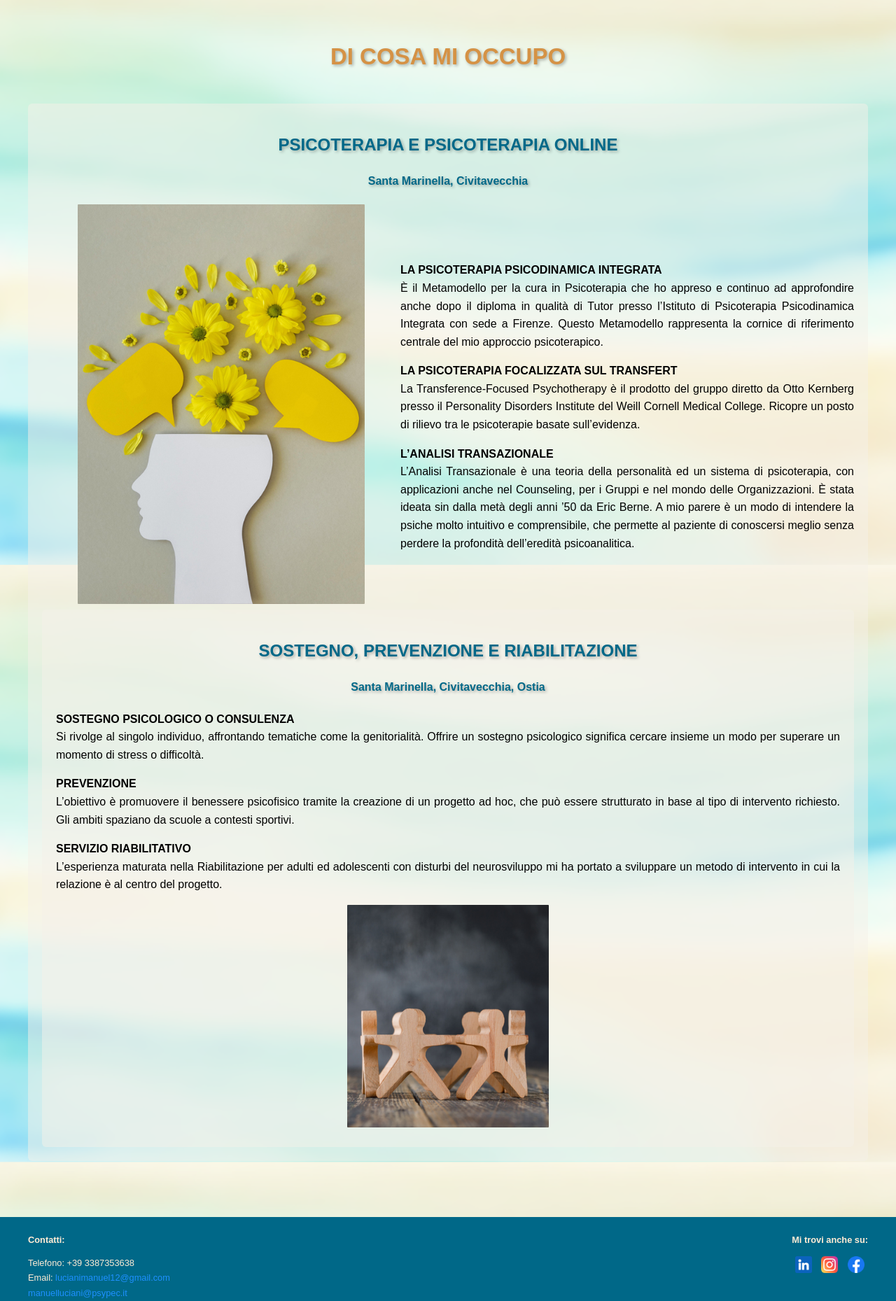
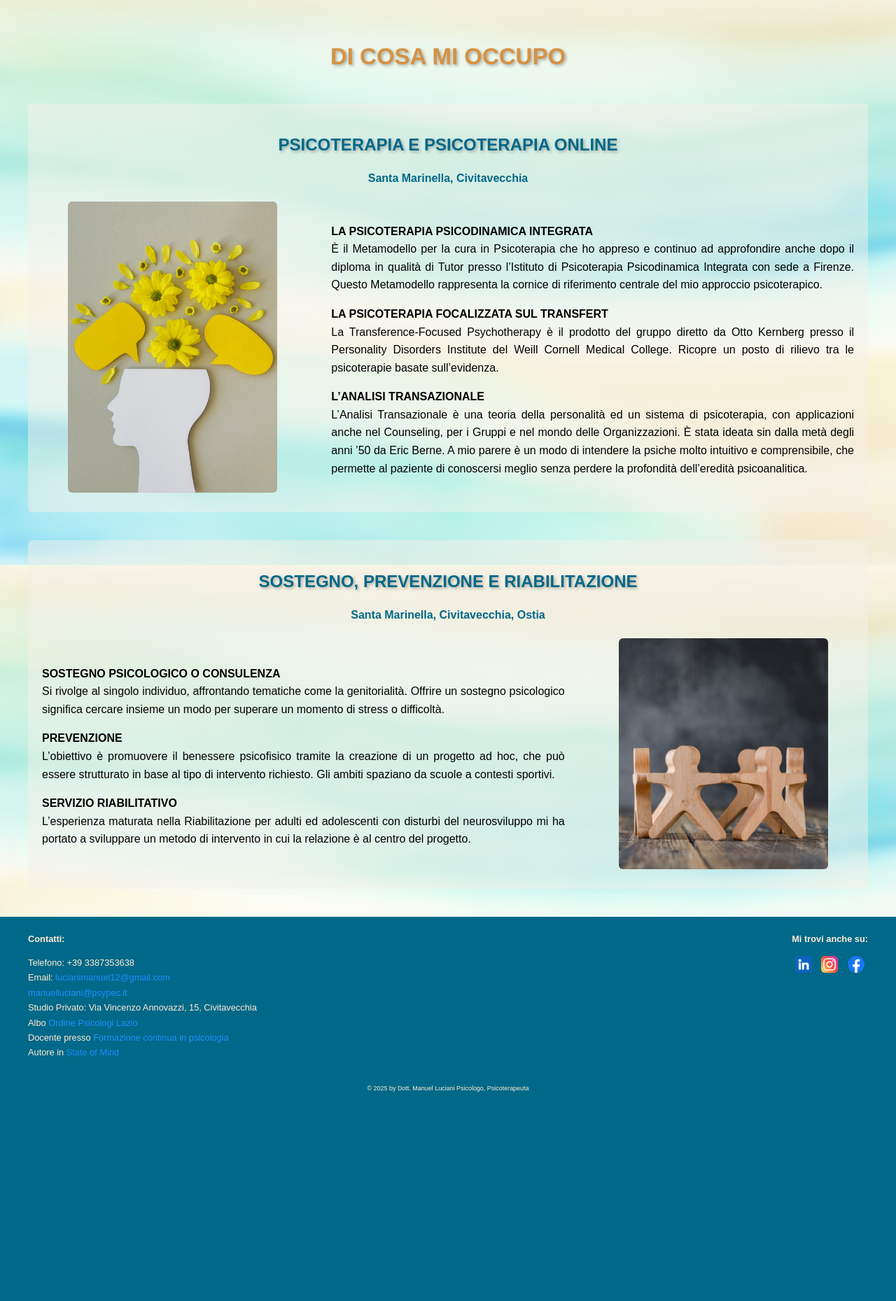
Before and after one commit to GI3793/SitoManuel, a Flask app: page /myjob in a window 1280 px wide. Shown: the part 46-1905 px from the top of the page at 70% size. After the commit the page ends 1606 px from the top, so only its background shows below. Run offline with Flask 3, Linux system fonts and the light colour scheme; some web fonts are replaced.

Commit message:
Add files via upload

```diff
--- a/templates/myjob.html
+++ b/templates/myjob.html
@@ -18,19 +18,19 @@
     <div style="background: rgba(245, 241, 233, 0.5); padding: 20px; border-radius: 6px; margin-bottom: 40px;">
         <!-- Titolo della sezione -->
         <h2 style="text-align: center; color: #006888;
-                   text-shadow: 2px 2px 4px rgba(0, 0, 0, 0.3); margin-bottom: 20px;">
-        PSICOTERAPIA E PSICOTERAPIA ONLINE
-        <h2 style="text-align: center; color: #006888; font-size: 16px;
-                   text-shadow: 2px 2px 4px rgba(0, 0, 0, 0.3); margin-bottom: 20px;">
-            <p>Santa Marinella, Civitavecchia</p>
+                   text-shadow: 2px 2px 4px rgba(0, 0, 0, 0.3); margin-bottom: 10px;">
+            PSICOTERAPIA E PSICOTERAPIA ONLINE
         </h2>
+        <h3 style="text-align: center; color: #006888; font-size: 16px; margin-bottom: 20px;">
+            Santa Marinella, Civitavecchia
+        </h3>
+
         <!-- Contenitore flessibile per immagine e testo -->
         <div style="display: flex; align-items: center; justify-content: center; gap: 40px; flex-wrap: wrap;">
             <!-- Immagine a sinistra, centrata -->
-            <div style="flex: 1; text-align: center; display: flex; justify-content: center; align-items: center;">
-                <div class="caption">
-                    <img src="{{ url_for('static', filename='images/note1.jpg') }}" alt="Psicoterapia"
-                     style="width: 80%; height: auto; border-radius: 1px;">
+            <div style="flex: 1; text-align: center;">
+                <img src="{{ url_for('static', filename='images/note1.jpg') }}" alt="Psicoterapia"
+                     style="width: 80%; height: auto; border-radius: 6px;">
             </div>
             <!-- Testo a destra -->
             <div style="flex: 2; text-align: justify;">
@@ -51,14 +51,15 @@
     <div style="background: rgba(245, 241, 233, 0.5); padding: 20px; border-radius: 6px;">
         <!-- Titolo della sezione -->
         <h2 style="text-align: center; color: #006888;
-                   text-shadow: 2px 2px 4px rgba(0, 0, 0, 0.3); margin-bottom: 20px;">
+                   text-shadow: 2px 2px 4px rgba(0, 0, 0, 0.3); margin-bottom: 10px;">
             SOSTEGNO, PREVENZIONE E RIABILITAZIONE
-            <h2 style="text-align: center; color: #006888; font-size: 16px;
-            text-shadow: 2px 2px 4px rgba(0, 0, 0, 0.3); margin-bottom: 20px;">
-     <p>Santa Marinella, Civitavecchia, Ostia</p>
-    </h2>
+        </h2>
+        <h3 style="text-align: center; color: #006888; font-size: 16px; margin-bottom: 20px;">
+            Santa Marinella, Civitavecchia, Ostia
+        </h3>
+
         <!-- Contenitore flessibile per testo e immagine -->
-        <div style="align-items: center; justify-content: center; gap: 40px; flex-wrap: wrap;">
+        <div style="display: flex; align-items: center; justify-content: center; gap: 40px; flex-wrap: wrap;">
             <!-- Testo a sinistra -->
             <div style="flex: 2; text-align: justify;">
                 <p><strong>SOSTEGNO PSICOLOGICO O CONSULENZA</strong><br>
@@ -72,10 +73,10 @@
                 </p>
             </div>
             <!-- Immagine a destra, centrata -->
-            <div style="flex: 1; text-align: center; display: flex; justify-content: center; align-items: center;">
-                <div class="caption">
-                    <img src="{{ url_for('static', filename='images/hand.jpg') }}" alt="Riabilitazione"
-                     style="width: 80%; height: auto; border-radius: 1px;">
+            <div style="flex: 1; text-align: center;">
+                <img src="{{ url_for('static', filename='images/hand.jpg') }}" alt="Riabilitazione"
+                     style="width: 80%; height: auto; border-radius: 6px;">
+            </div>
         </div>
     </div>
 
```
Also changed, not shown: templates/index.html (+4 -8 lines).
